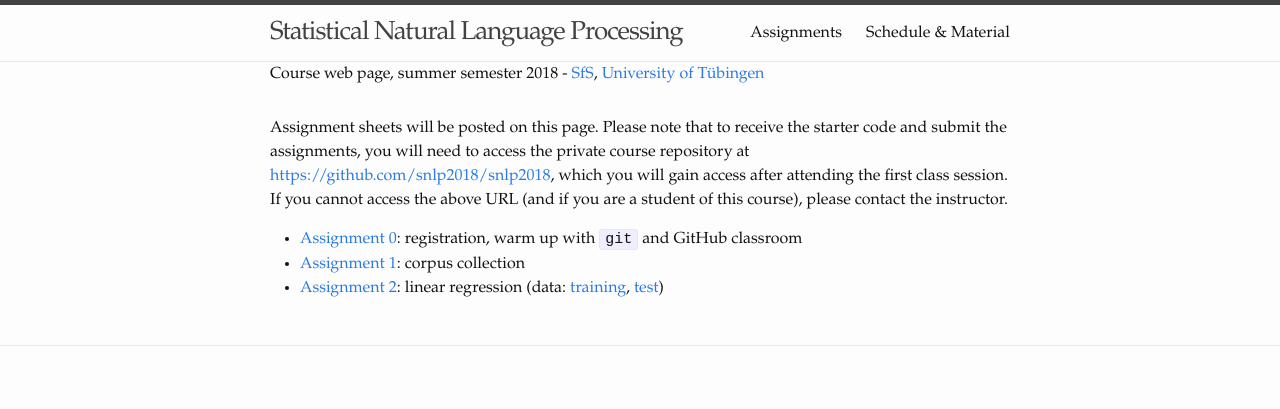
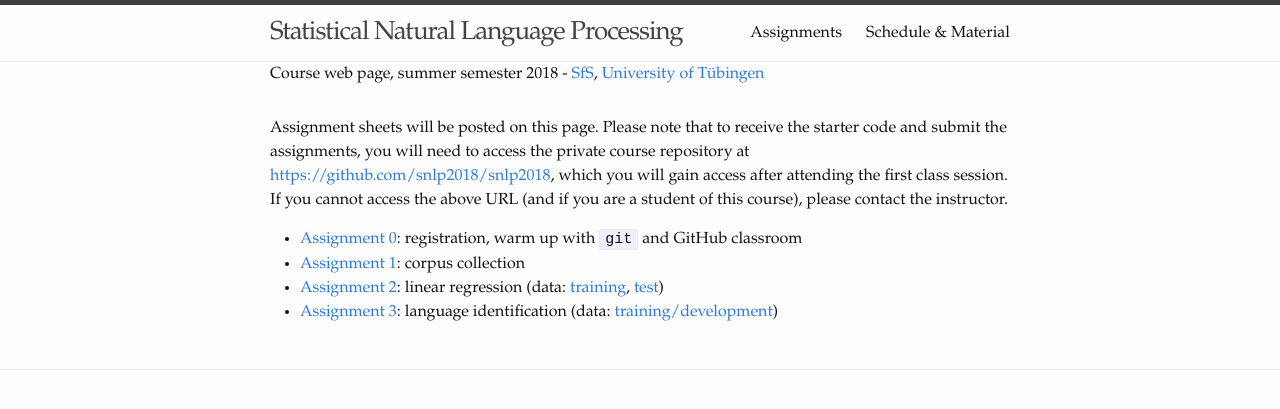
Before and after one commit to snlp2018/snlp2018.github.io, a Jekyll site: the page built from assignments.md, in a window 1280 px wide. Shown: the top 409 px of the page. Built offline with Jekyll 4.4.1, drawn with Linux system fonts in a browser that asks for light colours.

Commit message:
Add assignment 3 link and data.

```diff
--- a/assignments.md
+++ b/assignments.md
@@ -21,3 +21,6 @@ please contact the instructor.
     linear regression (data:
         [training](data/timestamps.train.gz),
         [test](data/timestamps.test.gz))
+- [Assignment 3](assignment3.pdf):
+    language identification
+    (data: [training/development](data/assignment3-data.tar.gz))
```
Also changed, not shown: 1 other file.
